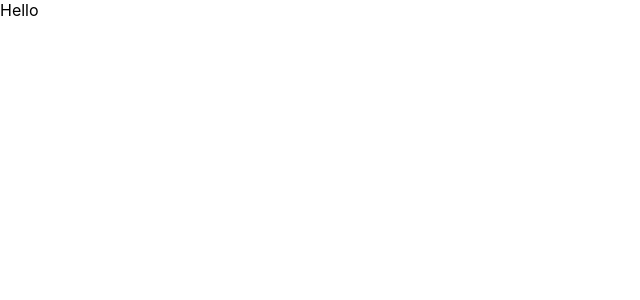
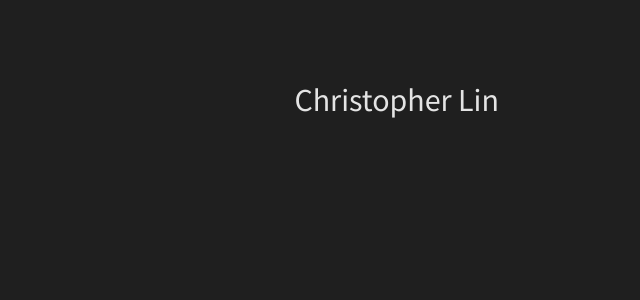
Before and after one commit to lintopher0315/lintopher-me, a React (Create React App) app: page / in a window 1280 px wide. Shown: the top 300 px of the page, without its empty margins (0-640 px from the left). Built offline with nearby package versions, Linux system fonts and the light colour scheme.

Commit message:
added layout for header, home, footer

```diff
--- a/package.json
+++ b/package.json
@@ -6,7 +6,9 @@
     "@testing-library/jest-dom": "^4.2.4",
     "@testing-library/react": "^9.5.0",
     "@testing-library/user-event": "^7.2.1",
+    "bootstrap": "^4.5.0",
     "react": "^16.13.1",
+    "react-bootstrap": "^1.2.2",
     "react-dom": "^16.13.1",
     "react-router-dom": "^5.2.0",
     "react-scripts": "3.4.1"
--- a/public/index.html
+++ b/public/index.html
@@ -15,6 +15,7 @@
       user's mobile device or desktop. See https://developers.google.com/web/fundamentals/web-app-manifest/
     -->
     <link rel="manifest" href="%PUBLIC_URL%/manifest.json" />
+    <link href="https://fonts.googleapis.com/css2?family=Source+Sans+Pro&display=swap" rel="stylesheet">
     <!--
       Notice the use of %PUBLIC_URL% in the tags above.
       It will be replaced with the URL of the `public` folder during the build.
--- a/src/App.js
+++ b/src/App.js
@@ -1,16 +1,21 @@
 import React from 'react';
 import { Route, BrowserRouter } from 'react-router-dom';
 import './App.css';
+import './components/styles.css';
 
 import Home from './components/Home';
+import Header from './components/Header';
 
 function App() {
   return (
-    <BrowserRouter>
-      <div>
-        <Route path="/" component={Home} />
-      </div>
-    </BrowserRouter>
+    <div id="app">
+      <Header />
+      <BrowserRouter>
+        <div>
+          <Route path="/" component={Home} />
+        </div>
+      </BrowserRouter>
+    </div>
   );
 }
 
--- /dev/null
+++ b/src/components/Header.js
@@ -0,0 +1,13 @@
+import React from 'react';
+
+function Header() {
+    return (
+        <div id="header">
+            <div id="title">
+                Christopher Lin
+            </div>
+        </div>
+    )
+}
+
+export default Header;
--- a/src/components/Home.js
+++ b/src/components/Home.js
@@ -1,8 +1,11 @@
 import React from 'react';
+import { Container, Row, Col } from 'react-bootstrap';
 
 function Home() {
     return (
-        "Hello"
+        <div>
+
+        </div>
     )
 }
 
--- a/src/components/styles.css
+++ b/src/components/styles.css
@@ -0,0 +1,18 @@
+html body {
+    background: rgb(31, 31, 31);
+}
+
+#app {
+    font-family: 'Source Sans Pro';
+    color: rgb(228, 228, 228);
+    width: 54vw;
+    padding-left: 23vw;
+}
+
+#header {
+    padding-top: 10vh;
+}
+
+#title {
+    font-size: 32px;
+}
```
Also changed, not shown: src/components/Footer.js (added, +11 -0 lines), 1 other file (tests, documents, lock files or other folders).
